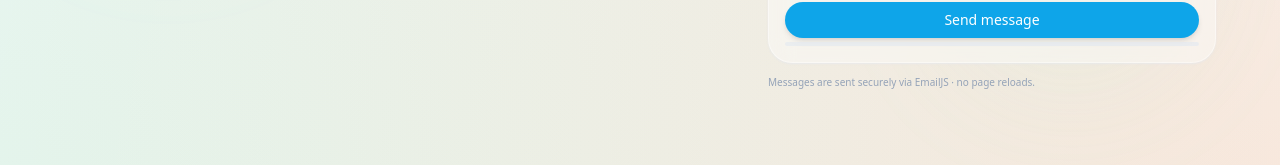
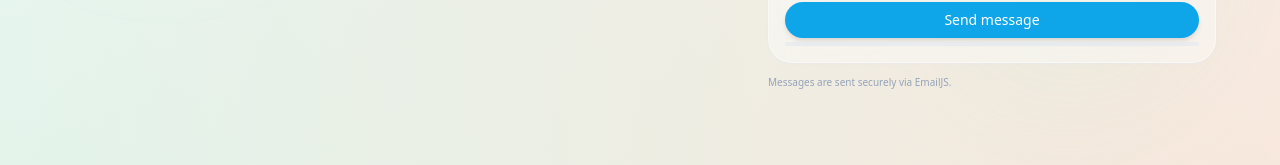
Before and after one commit to HIMAVARASAGAR/My-Portfolio, a React (Vite) app: page / in a window 1280 px wide. Shown: the part 1845-2010 px from the top of the page. Built offline with nearby package versions, Linux system fonts and the light colour scheme; no server answers.

Commit message:
Update App.jsx

```diff
--- a/src/App.jsx
+++ b/src/App.jsx
@@ -391,7 +391,7 @@ function ContactSection() {
             </form>
 
             <p className="text-[10px] text-slate-400">
-              Messages are sent securely via EmailJS · no page reloads.
+              Messages are sent securely via EmailJS.
             </p>
           </motion.div>
         </motion.div>
```
